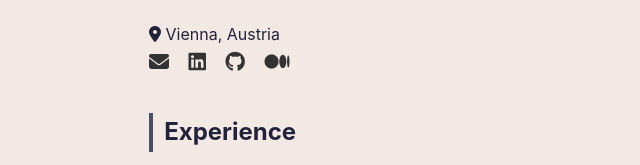
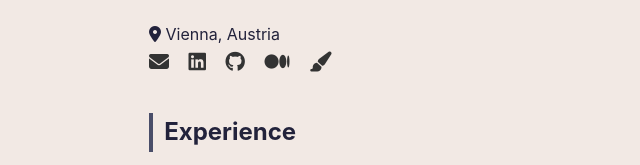
Before and after one commit to alikomurcu/alikomurcu.github.io, a website: page index.html in a window 1280 px wide. Shown: the part 276-441 px from the top of the page, 57-697 px from the left. Drawn offline with Linux system fonts and the light colour scheme.

Commit message:
Add ShaderToy profile link to social icons

```diff
--- a/index.html
+++ b/index.html
@@ -40,6 +40,8 @@
         <a href="https://linkedin.com/in/alikomurcu" target="_blank"><i class="fab fa-linkedin fa-lg"></i></a>
         <a href="https://github.com/alikomurcu" target="_blank"><i class="fab fa-github fa-lg"></i></a>
         <a href="https://medium.com/@alikomurcu" target="_blank"><i class="fab fa-medium fa-lg"></i></a>
+        <a href="https://www.shadertoy.com/user/cizenadam" target="_blank" aria-label="ShaderToy Profile"><i class="fas fa-paint-brush fa-lg"></i></a>
+
       </p>
 
     </section>
```
